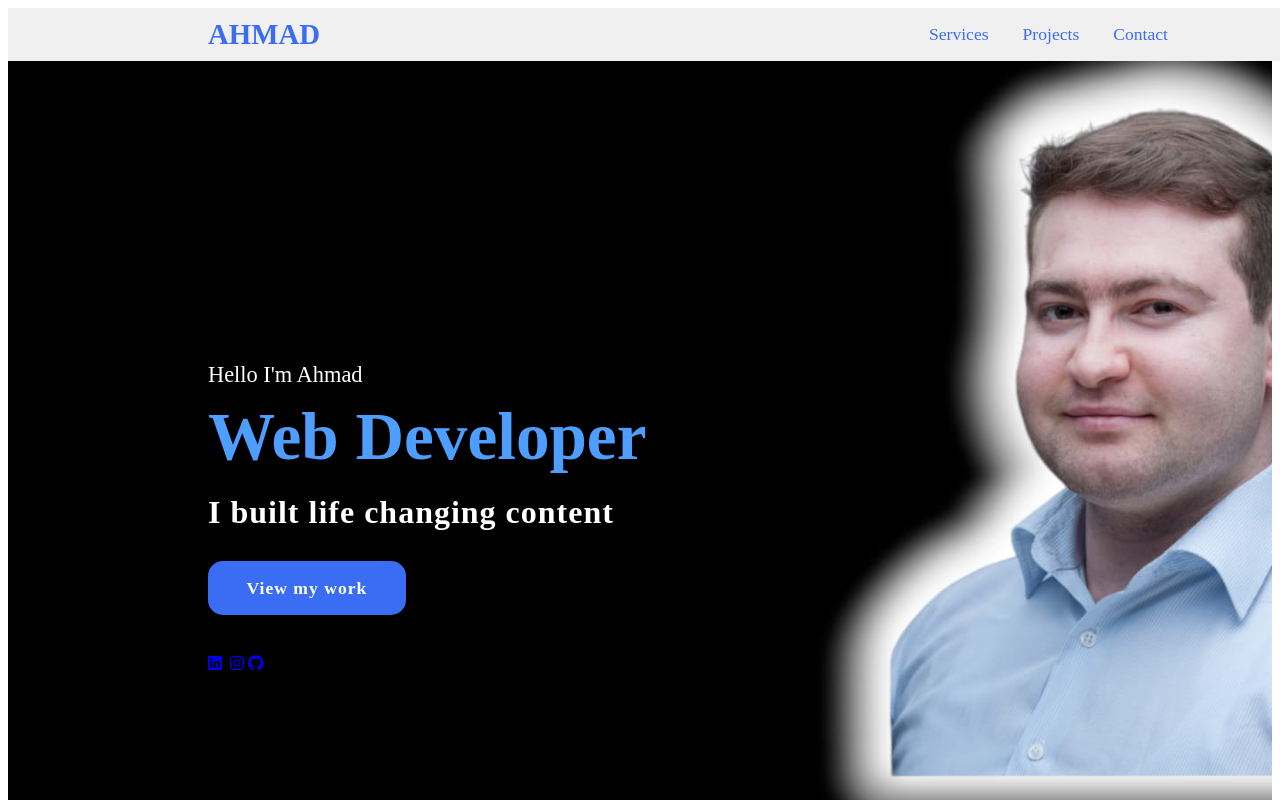
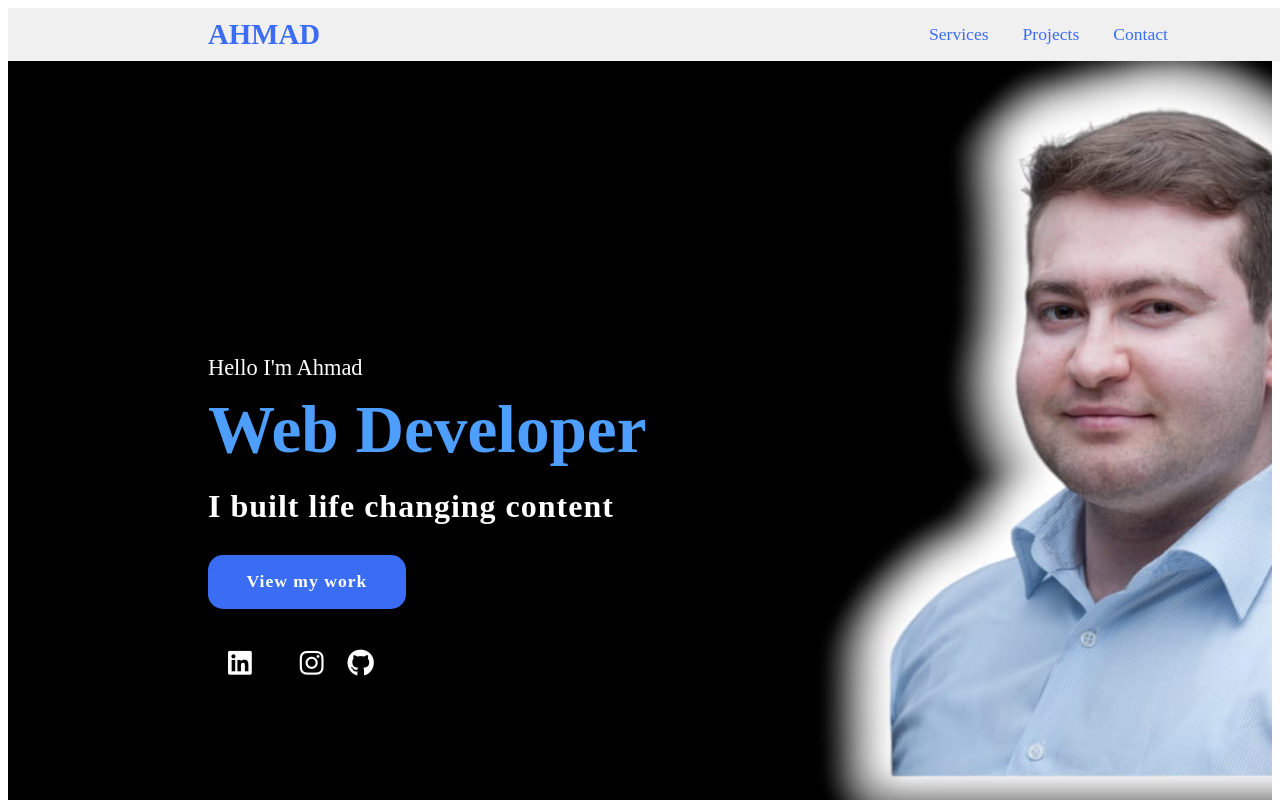
Before and after one commit to Ahmadhsharif/Portfolio, a plain HTML site: page index.html in a window 1280 px wide. Shown: the top 800 px of the page. Drawn offline with Linux system fonts and the light colour scheme.

Commit message:
social icons modified

```diff
--- a/style.css
+++ b/style.css
@@ -89,3 +89,8 @@ header{
     background-color: #0a49f6;
     transform: scale(1.1);
 }
+.social-icons a{
+    color: #fff;
+    font-size: 1.7em;
+    padding-left: 20px;
+}
```
